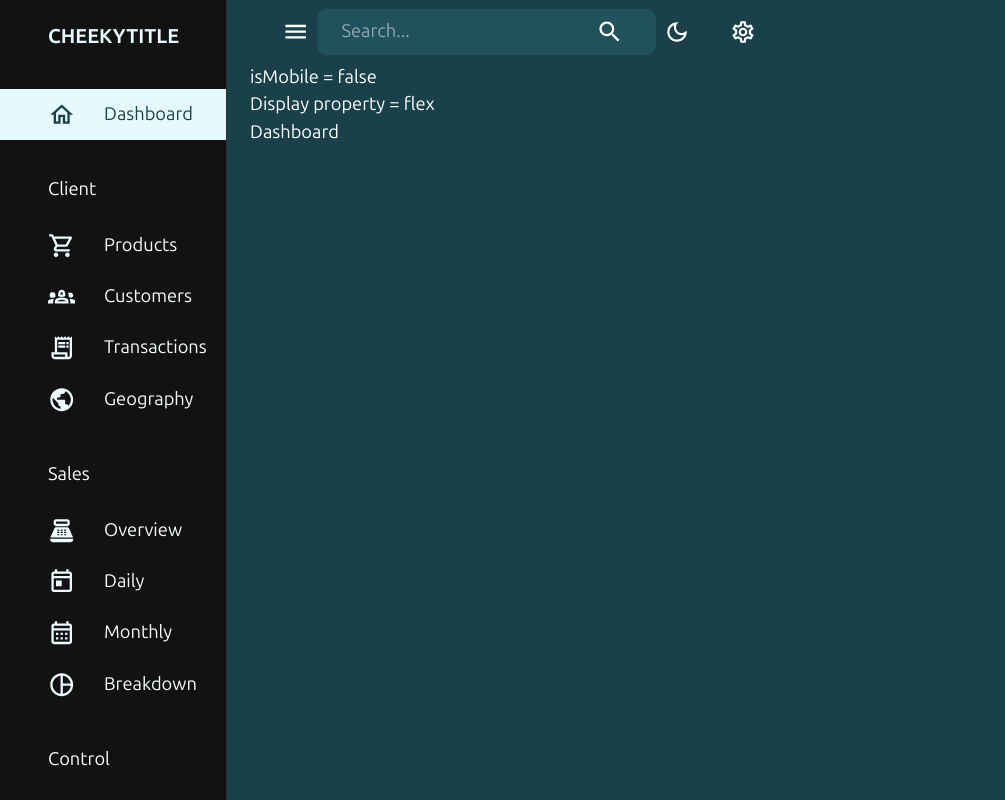
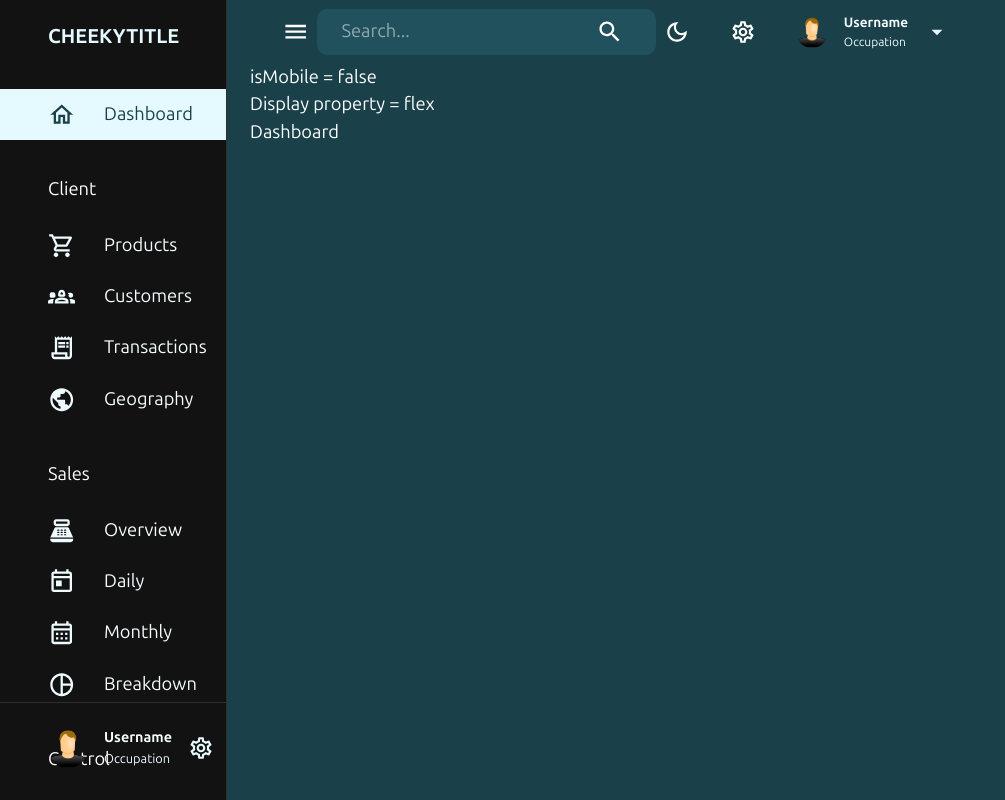
Before and after one commit to Freemasoid/mern-practice-admin-dashboard, a React (Vite) app: page /dashboard in a window 1280 px wide. Shown: the whole page, without its empty margins (0-1005 px from the left). Built offline with nearby package versions, Linux system fonts and the light colour scheme; no server answers; the HTML template or start-up script is replaced by a standard one.

Commit message:
feat: get user data from sharedLayout; profile buttons (photo, name etc.)

```diff
--- a/src/components/Navbar.jsx
+++ b/src/components/Navbar.jsx
@@ -1,3 +1,4 @@
+/* eslint-disable react/prop-types */
 import {
   LightModeOutlined,
   DarkModeOutlined,
@@ -6,14 +7,26 @@ import {
   SettingsOutlined,
   ArrowDropDownOutlined,
 } from "@mui/icons-material";
+import { Button, Box, Typography, Menu, MenuItem } from "@mui/material";
 import { useDispatch } from "react-redux";
 import { AppBar, Toolbar, useTheme, IconButton, InputBase } from "@mui/material";
 import { FlexBox } from "./FlexBox.js";
 import { setMode } from "../features/state/stateSlice.js";
+import profileImage from "../assets/profile.png";
+import { useState } from "react";
 
-function Navbar() {
+function Navbar({ user, isSidebarOpen, setIsSidebarOpen }) {
   const dispatch = useDispatch();
   const theme = useTheme();
+
+  const [anchorEl, setAnchorEl] = useState(null);
+  const isOpen = Boolean(anchorEl);
+  function handleClick(event) {
+    setAnchorEl(event.currentTarget);
+  }
+  function handleClose() {
+    setAnchorEl(null);
+  }
 
   return (
     <AppBar sx={{ position: "static", background: "none", boxShadow: "none" }}>
@@ -21,7 +34,7 @@ function Navbar() {
         {/* left nav */}
 
         <FlexBox>
-          <IconButton onClick={() => console.log("open/close sidebar")}>
+          <IconButton onClick={() => setIsSidebarOpen(!isSidebarOpen)}>
             <MenuIcon />
           </IconButton>
 
@@ -52,6 +65,58 @@ function Navbar() {
           <IconButton>
             <SettingsOutlined sx={{ fontSize: "1.625rem" }} />
           </IconButton>
+
+          <FlexBox>
+            <Button
+              onClick={handleClick}
+              sx={{
+                display: "flex",
+                justifyContent: "space-between",
+                alignItems: "center",
+                textTransform: "none",
+                gap: "1rem",
+              }}
+            >
+              <Box
+                component="img"
+                alt="profile"
+                src={profileImage}
+                hight="2rem"
+                width="2rem"
+                borderRadius="50%"
+                sx={{ objectFit: "cover" }}
+              />
+
+              <Box textAlign="left">
+                <Typography
+                  fontWeight="bold"
+                  fontSize="0.85rem"
+                  sx={{ color: theme.palette.secondary[100] }}
+                >
+                  {user.name ? user.name : "Username"}
+                </Typography>
+                <Typography
+                  fontSize="0.75rem"
+                  sx={{ color: theme.palette.secondary[200] }}
+                >
+                  {user.occupation ? user.occupation : "Occupation"}
+                </Typography>
+              </Box>
+
+              <ArrowDropDownOutlined
+                sx={{ color: theme.palette.secondary[300], fontSize: "1.625rem" }}
+              />
+            </Button>
+
+            <Menu
+              anchorEl={anchorEl}
+              open={isOpen}
+              onClose={handleClose}
+              anchorOrigin={{ vertical: "bottom", horizontal: "center" }}
+            >
+              <MenuItem onClick={handleClose}>Log Out</MenuItem>
+            </Menu>
+          </FlexBox>
         </FlexBox>
       </Toolbar>
     </AppBar>
--- a/src/components/Sidebar.jsx
+++ b/src/components/Sidebar.jsx
@@ -12,15 +12,14 @@ import {
   Typography,
   useTheme,
 } from "@mui/material";
-
 import { useEffect, useState } from "react";
 import { useLocation, useNavigate } from "react-router-dom";
 import { FlexBox } from "./FlexBox.js";
 import profileImage from "../assets/profile.png";
 import { navLinks } from "../../utils/navLinks.jsx";
-import { ChevronLeft, ChevronRightOutlined } from "@mui/icons-material";
+import { ChevronLeft, ChevronRightOutlined, SettingsOutlined } from "@mui/icons-material";
 
-function Sidebar({ drawerWidth, isSidebarOpen, setIsSidebarOpen, isMobile }) {
+function Sidebar({ user, drawerWidth, isSidebarOpen, setIsSidebarOpen, isMobile }) {
   const { pathname } = useLocation();
   const [active, setActive] = useState("");
   const navigate = useNavigate();
@@ -109,6 +108,39 @@ function Sidebar({ drawerWidth, isSidebarOpen, setIsSidebarOpen, isMobile }) {
               })}
             </List>
           </Box>
+
+          <Box position="absolute" bottom="2rem">
+            <Divider />
+            <FlexBox textTransform="none" gap="1rem" m="1.5rem 2rem 0 3rem">
+              <Box
+                component="img"
+                alt="profile"
+                src={profileImage}
+                height="2.5rem"
+                width="2.5rem"
+                borderRadius="50%"
+                sx={{ objectFit: "cover" }}
+              />
+              <Box textAlign="left">
+                <Typography
+                  fontWeight="bold"
+                  fontSize="0.9rem"
+                  sx={{ color: theme.palette.secondary[100] }}
+                >
+                  {user.name ? user.name : "Username"}
+                </Typography>
+                <Typography
+                  fontSize="0.8rem"
+                  sx={{ color: theme.palette.secondary[200] }}
+                >
+                  {user.occupation ? user.occupation : "Occupation"}
+                </Typography>
+              </Box>
+              <SettingsOutlined
+                sx={{ color: theme.palette.secondary[300], fontSize: "1.625rem" }}
+              />
+            </FlexBox>
+          </Box>
         </Drawer>
       )}
     </Box>
```
